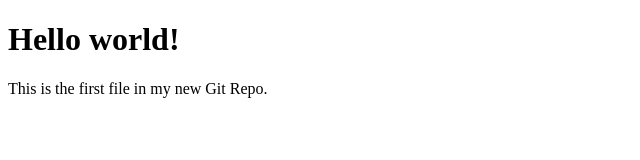
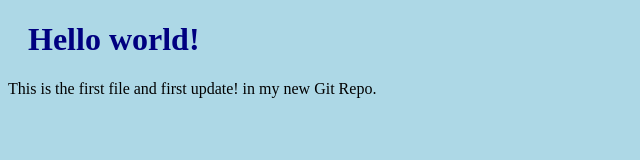
Before and after one commit to vhenom1982/SampleRepository, a plain HTML site: page index.html in a window 1280 px wide. Shown: the whole page, without its empty margins (0-640 px from the left). Drawn offline with Linux system fonts and the light colour scheme.

Commit message:
Updated index.html with a new line

```diff
--- a/index.html
+++ b/index.html
@@ -1,14 +1,15 @@
-<!-- FIRST VERSION OF INDEX -->
+<!-- SECOND VERSION OF INDEX -->
 <!DOCTYPE html>
 <html>
 	<head>
-		<title>FIRST VERSION OF INDEX</title>
+		<title>SECOND VERSION OF INDEX</title>
+		<link rel="stylesheet" href="bluestyle.css">
 	</head>
 	<body>
 
 		<h1>Hello world!</h1>
 		<p>
-			This is the first file
+			This is the first file and first update!
 			in my new Git Repo.
 		</p>
 
```
